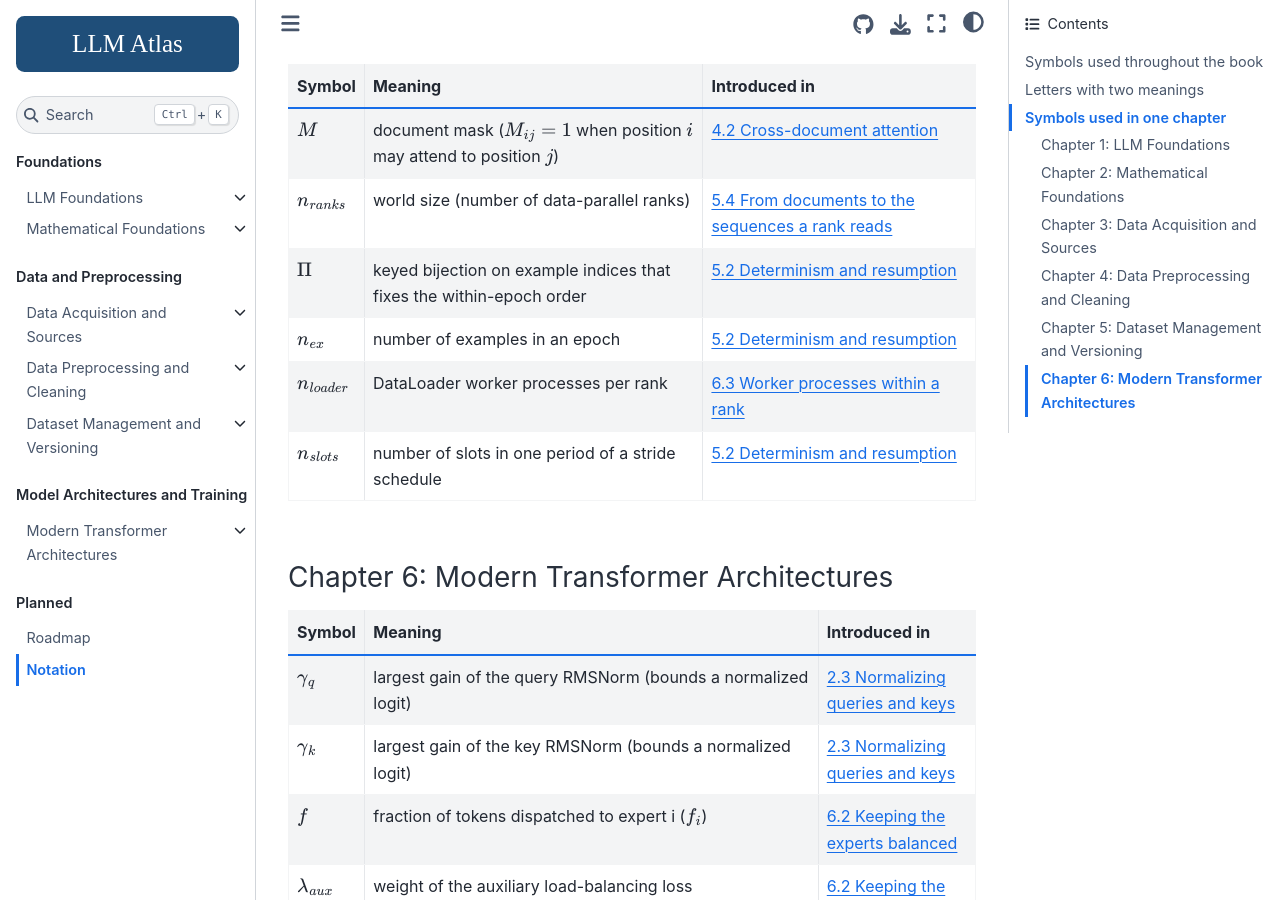
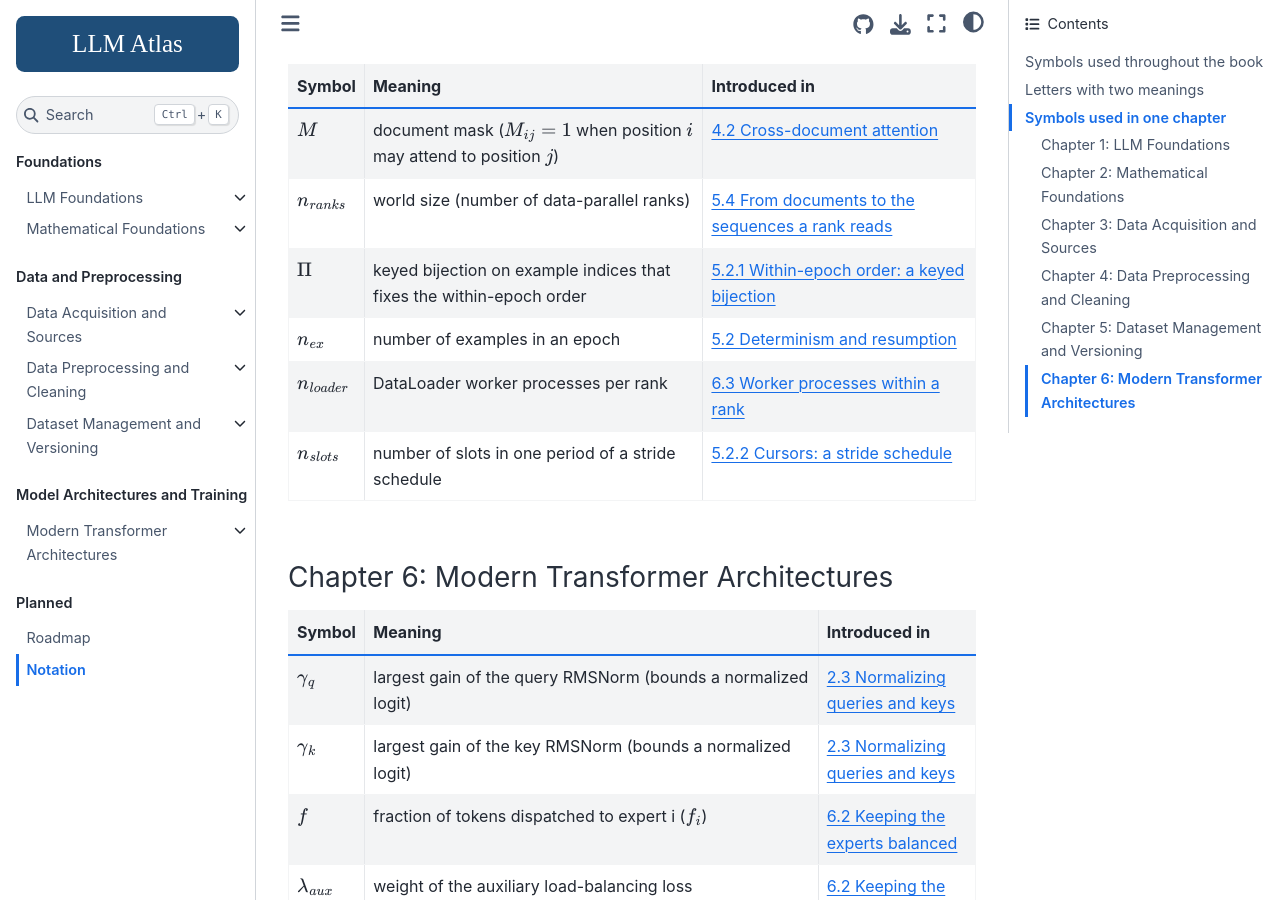
Before and after one commit to Beaker12/llmatlas, a Jupyter Book: the page built from notation.md, in a window 1280 px wide and 900 px high, scrolled down 13571 px. Built offline with Jupyter Book 1.0.4 settings and Sphinx 7.4.7 and the Sphinx Book theme 1.1.4, drawn with Linux system fonts in a browser that asks for light colours; pages that are not in the unit, such as notebooks, are missing from menus.

Commit message:
Regenerate the notation page

```diff
--- a/notation.md
+++ b/notation.md
@@ -290,10 +290,10 @@ layer computes $xW$.
 |---|---|---|
 | $M$ | document mask ($M_{ij} = 1$ when position $i$ may attend to position $j$) | {ref}`sec-ch5-cross-document-attention` |
 | $n_{ranks}$ | world size (number of data-parallel ranks) | {ref}`sec-ch5-sampler-to-ranks` |
-| $\Pi$ | keyed bijection on example indices that fixes the within-epoch order | {ref}`sec-ch5-determinism-resumption` |
+| $\Pi$ | keyed bijection on example indices that fixes the within-epoch order | {ref}`sec-ch5-keyed-bijection` |
 | $n_{ex}$ | number of examples in an epoch | {ref}`sec-ch5-determinism-resumption` |
 | $n_{loader}$ | DataLoader worker processes per rank | {ref}`sec-ch5-loader-workers` |
-| $n_{slots}$ | number of slots in one period of a stride schedule | {ref}`sec-ch5-determinism-resumption` |
+| $n_{slots}$ | number of slots in one period of a stride schedule | {ref}`sec-ch5-stride-schedule` |
 
 ### Chapter 6: Modern Transformer Architectures
 
```
